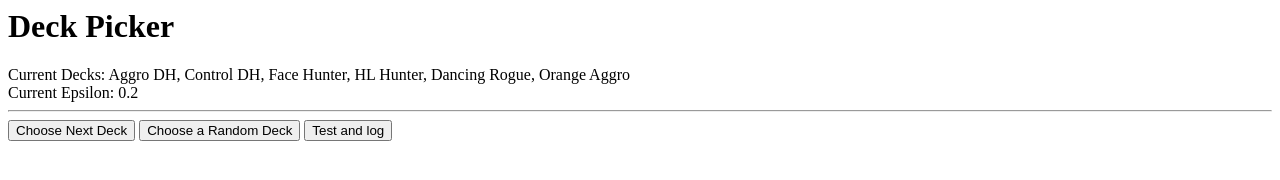
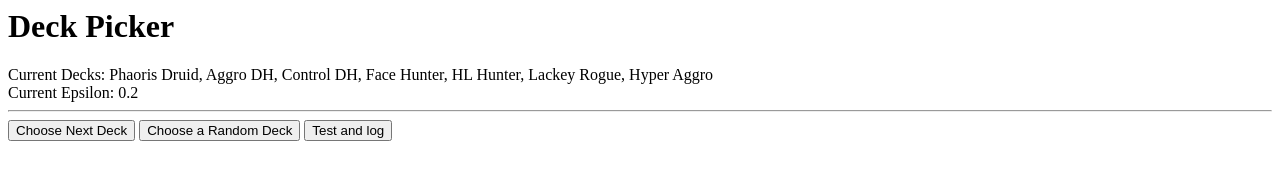
Before and after one commit to surgie/HearthstoneDeckPicker, a plain HTML site: page index.html in a window 1280 px wide. Drawn offline with Linux system fonts and the light colour scheme.

Commit message:
Update for vS 172

```diff
--- a/index.html
+++ b/index.html
@@ -21,7 +21,7 @@
     </ul>
 
     <script>
-        let decks = ['Aggro DH', 'Control DH', 'Face Hunter', 'HL Hunter', 'Dancing Rogue', 'Orange Aggro'];
+        let decks = ['Phaoris Druid', 'Aggro DH', 'Control DH', 'Face Hunter', 'HL Hunter', 'Lackey Rogue', 'Hyper Aggro'];
         let epsilon = 20;
 
         document.getElementById('deck-list').innerText = `Current Decks: ${decks.join(', ')}`;
```
